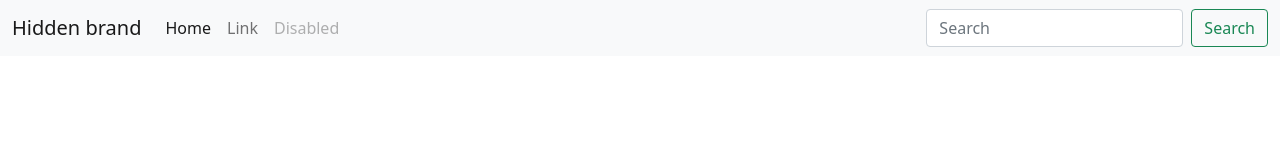
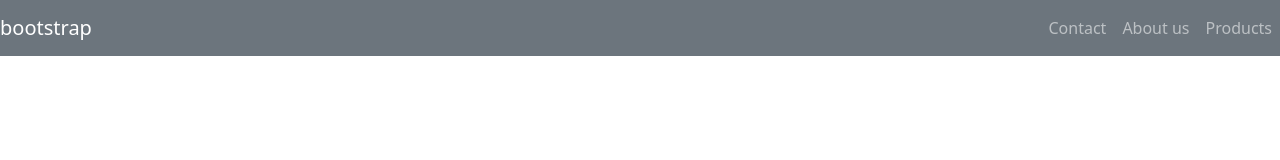
Before and after one commit to Synka123/Bootstrap, a plain HTML site: page index.html in a window 1280 px wide. Drawn offline with nearby package versions, Linux system fonts and the light colour scheme.

Commit message:
Update index.html

```diff
--- a/index.html
+++ b/index.html
@@ -7,32 +7,20 @@
 </head>
 
 <body>
-  <nav class="navbar navbar-expand-lg navbar-light bg-light">
-    <div class="container-fluid">
-      <button class="navbar-toggler" type="button" data-bs-toggle="collapse" data-bs-target="#navbarTogglerDemo01" aria-controls="navbarTogglerDemo01" aria-expanded="false" aria-label="Toggle navigation">
-        <span class="navbar-toggler-icon"></span>
-      </button>
-      <div class="collapse navbar-collapse" id="navbarTogglerDemo01">
-        <a class="navbar-brand" href="#">Hidden brand</a>
-        <ul class="navbar-nav me-auto mb-2 mb-lg-0">
-          <li class="nav-item">
-            <a class="nav-link active" aria-current="page" href="#">Home</a>
-          </li>
-          <li class="nav-item">
-            <a class="nav-link" href="#">Link</a>
-          </li>
-          <li class="nav-item">
-            <a class="nav-link disabled" href="#" tabindex="-1" aria-disabled="true">Disabled</a>
-          </li>
-        </ul>
-        <form class="d-flex">
-          <input class="form-control me-2" type="search" placeholder="Search" aria-label="Search">
-          <button class="btn btn-outline-success" type="submit">Search</button>
-        </form>
-      </div>
-    </div>
-  </nav>
+  <nav class="navbar navbar-expand-lg navbar-dark bg-secondary">
+    <a class="navbar-brand" href="#">bootstrap</a>
+    <button class="navbar-toggler" type="button" data-bs-toggle="collapse" data-bs-target="#navbarTogglerDemo01" aria-controls="navbarTogglerDemo01" aria-expanded="false" aria-label="Toggle navigation">
+      <span class="navbar-toggler-icon"></span>
+    </button>
+    <div class="collapse navbar-collapse">
+      <ul class=" ms-auto navbar-nav text-end">
+        <li class="nav-item"><a class="nav-link " href="#">Contact</a></li>
+        <li class="nav-item"><a class="nav-link" href="#">About us</a></li>
+        <li class="nav-item"><a class="nav-link" href="#">Products</a></li>
+      </ul>
 
+      <div>
+        <nav>
 
 </body>
 
```
